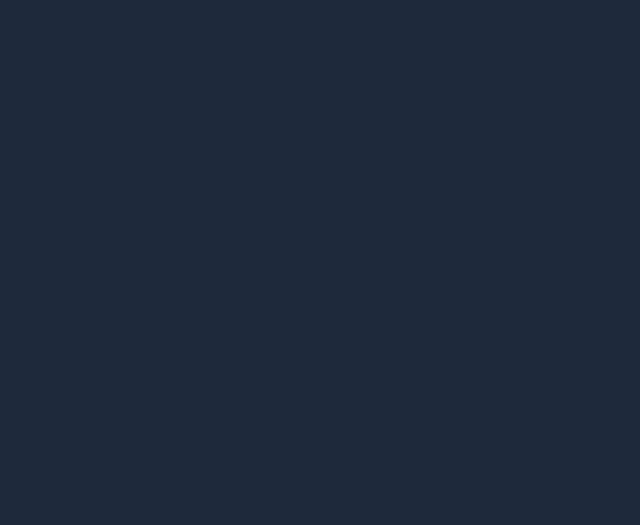
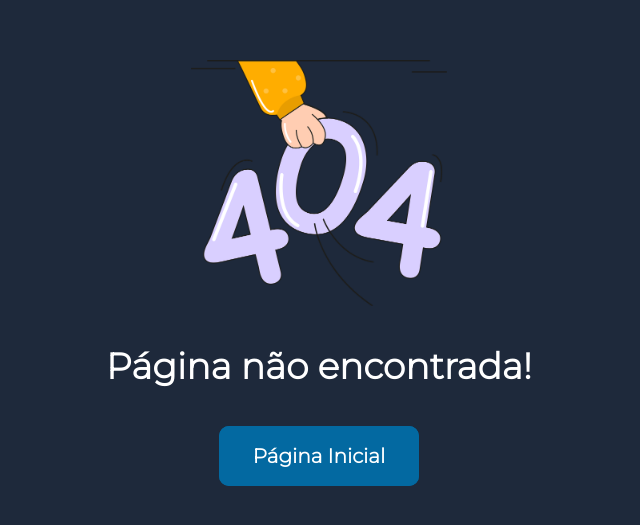
Before and after one commit to GambimL/Site_CAMC, a React (Vite) app in the folder site_camc/: page /Site_CAMC/palestrantes in a window 1280 px wide. Before the commit this address had no page. Shown: the part 127-652 px from the top of the page, without its empty margins (321-961 px from the left). Built offline with nearby package versions, Linux system fonts and the light colour scheme.

Commit message:
added page not found and button component

```diff
--- /dev/null
+++ b/site_camc/src/components/Button/index.jsx
@@ -0,0 +1,12 @@
+import styles from './styles.module.scss';
+
+export function Button({ text }) {
+
+  return (
+    <div>
+      <button className={styles.btn}>
+        {text}
+      </button>
+    </div>
+  )
+}
--- /dev/null
+++ b/site_camc/src/components/Button/styles.module.scss
@@ -0,0 +1,65 @@
+.btn {
+  font-weight: bold;
+  width: 200px;
+  font-size: 20px;
+  height: 60px;
+  border: none;
+  outline: none;
+  background: rgb(3 105 161);
+  color: #fff;
+  cursor: pointer;
+  position: relative;
+  z-index: 0;
+  border-radius: 10px;
+}
+
+.btn::before {
+  position: absolute;
+  content: "";
+  width: calc(100% + 4px);
+  height: calc(100% + 4px);
+  left: -2px;
+  top: -2px;
+  background: linear-gradient(
+    124deg,
+    #1908684b,
+    #2b1de8,
+    #1a0542,
+    #330253
+  );
+  background-size: 400%;
+  z-index: -1;
+  filter: blur(5px);
+  animation: move 20s linear infinite;
+  opacity: 0;
+  transition: opacity 0.3s ease-in-out;
+  border-radius: 10px;
+}
+
+.btn:hover::before {
+  opacity: 1;
+}
+
+.btn::after {
+  z-index: -1;
+  content: "";
+  position: absolute;
+  width: 100%;
+  height: 100%;
+  background: rgb(3 105 161);
+  left: 0;
+  top: 0;
+  border-radius: 10px;
+}
+
+@keyframes move {
+  0% {
+    background-position: 0 0;
+  }
+  50% {
+    background-position: 400% 0;
+  }
+  100% {
+    background-position: 0 0;
+  }
+}
--- a/site_camc/src/components/Header/index.jsx
+++ b/site_camc/src/components/Header/index.jsx
@@ -1,26 +1,29 @@
 import logoFisMed from '../../assets/logoFisMed.png'
 import { Link } from '../Link'
-import { DropdownMenu } from '../DropdownMenu';
+// import { DropdownMenu } from '../DropdownMenu';
 
-const titles = ['Palestrantes', 'Opinião']
+const titles = ['programação', 'palestrantes', 'opinião']
 
 export function Header() {
     return <header
-        className="sticky top-0 z-30 flex dark:bg-slate-900 bg-zinc-950 py-4 md:px-10 px-7 lg:h-32 text-center border-b
-        border-grey font-bold lg:w-full md:w-full w-[800px] ">
+        className="sticky top-0 z-30 flex dark:bg-slate-900 bg-zinc-950 py-4 md:px-10 px-7 lg:h-32 text-center border-b border-solid
+        border-gray-600 font-bold lg:w-full md:w-full w-[800px] ">
         <div
             className="container mx-auto flex h-30
                 justify-start
                 sm:justify-center
                 items-center">
-            <img
-                src={logoFisMed}
-                className="justify-start scale-150
+            <a href="/home">
+                <img
+                    src={logoFisMed}
+                    className="justify-start scale-150
                     h-28 w-30
-                    pt-6 pr-6">
-            </img>
+                    pt-6 pr-6"
+                >
+                </img>
+            </a>
 
-            <DropdownMenu />
+            {/* <DropdownMenu /> */}
 
             <div className="flex justify-center">
                 <Link titles={titles} />
--- a/site_camc/src/components/Link/index.jsx
+++ b/site_camc/src/components/Link/index.jsx
@@ -1,10 +1,14 @@
 export function Link({ titles }) {
   return (
-    <>
-      {titles.map((text) => (
-        <a key={text} href={"/" + text} className="flex mx-10 cursor-pointer capitalize transition-colors duration-200 transform text-white px-4 py-3 rounded-md hover:text-sky-700">{text}</a >
+    <>{
+      titles.map((text) => (
+        <a key={text} href={"/" + text}
+          className="flex mx-10 cursor-pointer capitalize transition-colors
+            duration-200 transform text-white px-4 py-3 rounded-md hover:text-sky-700">
+          {text === 'programação' ? <a href={"/home/#" + text}>{text}</a>
+            : text}
+        </a>
       ))
-}
-    </>
+    }</>
   )
 }
--- /dev/null
+++ b/site_camc/src/components/NotFound/index.jsx
@@ -0,0 +1,23 @@
+import Error from '../../assets/error.png';
+import { Link } from 'react-router-dom';
+import { FaArrowLeft } from 'react-icons/fa'
+import { Button } from '../Button';
+
+export function NotFound() {
+
+  return (
+    <>
+      <div className="grid h-screen place-items-center">
+        <div className="grid lg:grid-row gap-10 place-items-center">
+          <img src={Error} alt="error image" className="w-64" />
+          <h1 className="text-3xl md:text-2xl lg:text-4xl font-bold">
+            Página não encontrada!
+          </h1>
+          <Link to="home">
+            <Button text="Página Inicial" />
+          </Link>
+        </div>
+      </div>
+    </>
+  );
+}
--- a/site_camc/src/components/Schedule/index.jsx
+++ b/site_camc/src/components/Schedule/index.jsx
@@ -46,7 +46,7 @@ export function Content() {
   const [openCollapse3, setOpenCollapse3] = useState(false);
 
   return <div className="grid gap-2">
-    <div id="Programação" className="grid h-96 place-items-center ">
+    <div id="programação" className="grid h-96 place-items-center ">
       <div className="w-[800px] col-span-3 -ml-10 rounded-xl bg-slate-900 shadow-lg dark:shadow-none dark:ring-1 dark:ring-inset dark:ring-white/10 xl:ml-0 border-gray-600 border border-solid ">
         <div className="static flex text-md leading-6 text-slate-400">
           <div className="mt-2 flex flex-none items-center border-solid border-b border-t border-b-sky-300 border-t-transparent px-10 py-1 font-bold text-sky-300">Programação do evento</div>
@@ -58,7 +58,7 @@ export function Content() {
           <div className="flex items-center h-20 text-xl">
             <MdKeyboardArrowRight className="text-sky-700 flex-none overflow-visible w-auto h-8 px-6" />
             <a
-              onClick={(() => { openCollapse1 ? setOpenCollapse1(false) : setOpenCollapse1(true);console.log(openCollapse1) })} className="col-span-2 hover:text-sky-700 duration-300 px-2 cursor-pointer" href='/home/#07/11'
+              onClick={(() => { openCollapse1 ? setOpenCollapse1(false) : setOpenCollapse1(true); console.log(openCollapse1) })} className="col-span-2 hover:text-sky-700 duration-300 px-2 cursor-pointer" href='/home/#07/11'
             >
               07/11
             </a>
--- a/site_camc/src/pages/home/index.jsx
+++ b/site_camc/src/pages/home/index.jsx
@@ -1,12 +1,13 @@
 import { Layout } from "../../components/Layout";
-import '../../styles/styles.css'
+import "../../styles/styles.css";
 import { Course } from "../../components/Course";
 import { TextField } from "../../components/TextField";
-import { z } from 'zod';
-import { zodResolver } from '@hookform/resolvers/zod';
+import { z } from "zod";
+import { zodResolver } from "@hookform/resolvers/zod";
 import { useForm, FormProvider } from "react-hook-form";
-// import emailjs from '@emailjs/browser';
-import { Content } from '../../components/Schedule';
+// import emailjs from "@emailjs/browser";
+import { Content } from "../../components/Schedule";
+import { Button } from "../../components/Button";
 
 const createMessageFormSchema = z.object({
   name: z.string().nonempty({
@@ -71,14 +72,13 @@ export function Home() {
   } = createMessageForm;
 
   return (
-    <>
     <Layout>
-        <div className='gap-4'>
+      <div className="gap-4">
         <div className="grid col-start-1 col-end-7 bg-fixed bg-no-repeat bg-background-initial bg-cover"
         >
           <div className="grid gap-10 content-center h-screen">
 
-              <img src='https://static.wixstatic.com/media/48eda6_71c4d245ff094ec7aeaeaca82b827744~mv2.png/v1/crop/x_0,y_420,w_1080,h_320/fill/w_799,h_237,al_c,q_85,usm_0.66_1.00_0.01,enc_auto/Logo%20(3).png' className="justify-center justify-self-center"></img>
+            <img src="https://static.wixstatic.com/media/48eda6_71c4d245ff094ec7aeaeaca82b827744~mv2.png/v1/crop/x_0,y_420,w_1080,h_320/fill/w_799,h_237,al_c,q_85,usm_0.66_1.00_0.01,enc_auto/Logo%20(3).png" className="justify-center justify-self-center"></img>
             <div className="place-items-end place-self-center grid grid-cols-2">
               <p className="sm:w-64 md:w-auto">Tecnologias Emergentes nas<span> Grandes Áreas da Física Médica</span></p>
               <p className="w-32">7, 8 e 9<span> de Nov.</span></p>
@@ -86,12 +86,12 @@ export function Home() {
 
           </div>
         </div>
-          <div className='bg-slate-800 col-start-2 col-span-4 space-y-10'>
+        <div className="bg-slate-800 col-start-2 col-span-4 space-y-10">
           <div className="grid pt-5 space-y-4 sm:h-max justify-center items-center gap-5 ">
             <h1 className="dark:text-white text-cyan-950 text-4xl font-bold uppercase text-center">
               IX jornada de física médica
             </h1>
-              <div className='grid sm:grid-rows-2 md:grid-cols-2 gap-6'>
+            <div className="grid sm:grid-rows-2 md:grid-cols-2 gap-6">
               <Course />
             </div>
           </div>
@@ -99,11 +99,11 @@ export function Home() {
         </div>
       </div>
       <div className="grid py-8 p-2 place-items-center bg-slate-900 h-max">
-          <h1 className='dark:text-white text-cyan-950 text-4xl font-bold uppercase text-center'>Dúvidas?</h1>
+        <h1 className="dark:text-white text-cyan-950 text-4xl font-bold uppercase text-center">Dúvidas?</h1>
         <FormProvider {...createMessageForm} >
           <form id="Contato" onSubmit={handleSubmit(onSubmit)}>
             <div className="grid grid-cols-2 gap-4 w-max">
-                <div className='col-start-1 col-end-3'>
+              <div className="col-start-1 col-end-3 gap-3 grid">
                 <TextField
                   name="name"
                   label="Nome"
@@ -127,7 +127,7 @@ export function Home() {
                 <TextField
                   name="phone"
                   label="Telefone"
-                    placeholder={''}
+                  placeholder={""}
                   type="text"
                   id="phone"
                 />
@@ -140,20 +140,18 @@ export function Home() {
                   textarea={true}
                 />
               </div>
-                <div className='col-start-1 col-end-7 grid content-center'>
-                  <button
-                    type='submit'
+              <div className="col-start-1 col-end-7 grid place-content-center">
+                <Button
+                  type="submit"
                   disabled={isSubmitting}
-                    className="bg-sky-700 hover:bg-sky-600 text-white font-bold py-2 px-4 rounded">
-                    Enviar
-                  </button>
+                  // className="bg-sky-700 hover:bg-sky-600 text-white font-bold py-2 px-4 rounded"
+                  text="Enviar"
+                />
               </div>
             </div>
           </form>
         </FormProvider>
       </div>
     </Layout>
-
-    </>
   )
 }
--- a/site_camc/src/routes.jsx
+++ b/site_camc/src/routes.jsx
@@ -1,10 +1,12 @@
 import { Routes, Route, Navigate } from 'react-router-dom'
 import { Home } from './pages/home';
 import { Speakers } from './pages/speakers';
+import { NotFound } from './components/NotFound';
 
 export default function MainRoutes() {
   return (
     <Routes>
+      <Route path="*" element={<NotFound />} />
       <Route path="/" element={<Navigate to="/home" />} />
       <Route path="/home" element={<Home />} />
       <Route path="/palestrantes" element={<Speakers />} />
```
Also changed, not shown: site_camc/src/assets/error.png (added). Lines whose indentation alone changed are shown as unchanged.
